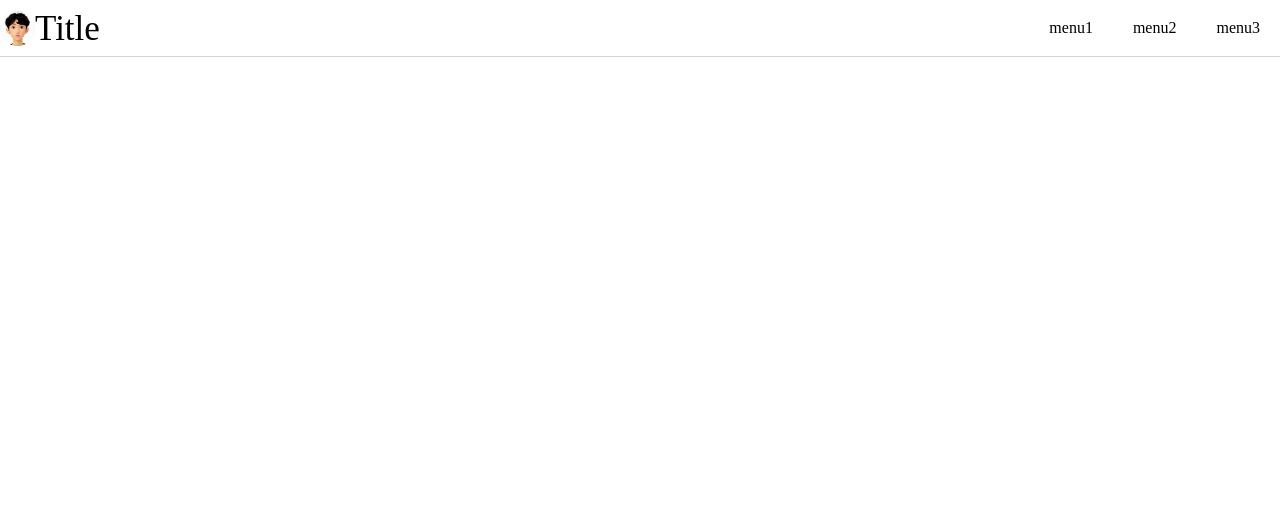
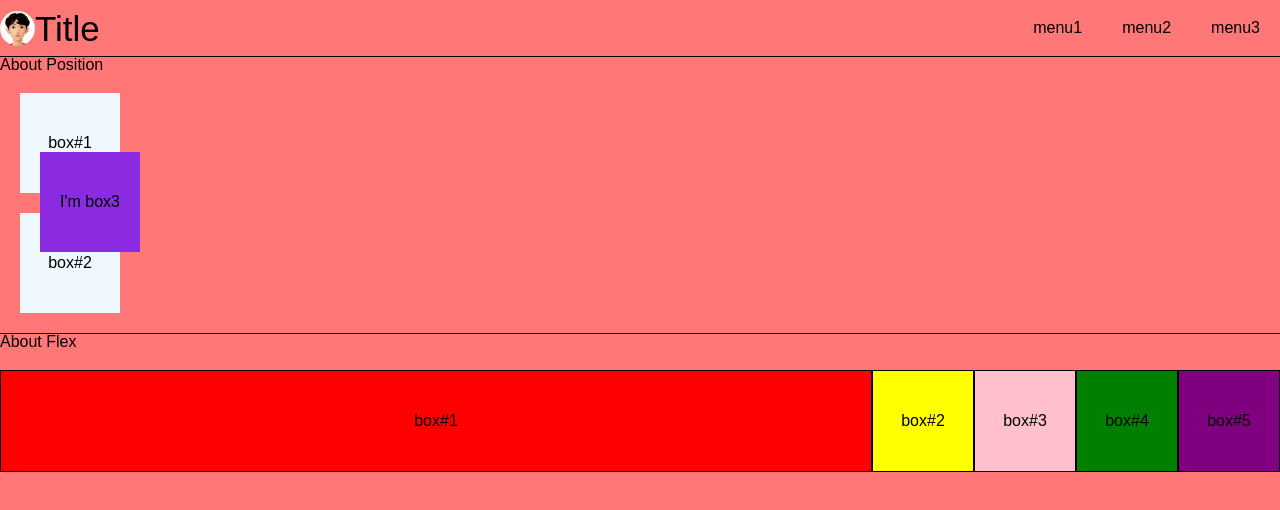
Before and after one commit to tnqkr3494/Css-practice, a plain HTML site: page index.html in a window 1280 px wide. Drawn offline with Linux system fonts and the light colour scheme.

Commit message:
Position, Flex
Margin : 빈 공간(테두리와의 간격)
Padding : 원래크기를 키우며 공간차지

```diff
--- /dev/null
+++ b/box.css
@@ -0,0 +1,60 @@
+.box {
+  display: flex;
+  margin: 20px;
+  background-color: aliceblue;
+  width: 100px;
+  height: 100px;
+  justify-content: center;
+  align-items: center;
+}
+
+.box2 {
+  display: flex;
+  background-color: aliceblue;
+  width: 100px;
+  height: 100px;
+  justify-content: center;
+  align-items: center;
+  border: 1px solid black;
+}
+
+.boxes__position {
+  position: relative;
+  border-bottom: 1.5px solid black;
+}
+
+.box__check {
+  background-color: blueviolet;
+  left: 20px;
+  top: 75px;
+  position: absolute;
+}
+
+.boxes__flex {
+  display: flex;
+  flex-flow: row nowrap;
+  /* flex-flow: flex-direction flex-wrap  */
+  margin: 20px 0px;
+}
+
+.box2__1 {
+  background-color: red;
+  flex: 2 2 auto;
+  /* flex : grow shrink basis */
+}
+
+.box2__2 {
+  background-color: yellow;
+}
+
+.box2__3 {
+  background-color: pink;
+}
+
+.box2__4 {
+  background-color: green;
+}
+
+.box2__5 {
+  background-color: purple;
+}
--- a/practice.css
+++ b/header.css
@@ -1,7 +1,16 @@
+html {
+  font-family: Arial, Helvetica, sans-serif;
+}
+
+body {
+  background: #ff7777;
+  height: 100vh;
+}
+
 header {
   display: flex;
   align-items: center;
-  border-bottom: 1.5px solid lightgray;
+  border-bottom: 1.5px solid black;
 }
 
 .title__name {
--- a/index.html
+++ b/index.html
@@ -6,7 +6,8 @@
     <meta name="viewport" content="width=device-width, initial-scale=1.0" />
     <title>Header</title>
     <link rel="stylesheet" href="reset.css" />
-    <link rel="stylesheet" href="practice.css" />
+    <link rel="stylesheet" href="header.css" />
+    <link rel="stylesheet" href="box.css" />
   </head>
   <body>
     <header class="title">
@@ -18,5 +19,19 @@
         <li>menu3</li>
       </ul>
     </header>
+    <div class="boxes__position">
+      <span>About Position</About></span>
+      <div class="box">box#1</div>
+      <div class="box">box#2</div>
+      <div class="box box__check">I'm box3</div>
+    </div>
+    <span>About Flex</span>
+    <div class="boxes__flex">
+      <div class="box2 box2__1">box#1</div>
+      <div class="box2 box2__2">box#2</div>
+      <div class="box2 box2__3">box#3</div>
+      <div class="box2 box2__4">box#4</div>
+      <div class="box2 box2__5">box#5</div>
+    </div>
   </body>
 </html>
```
